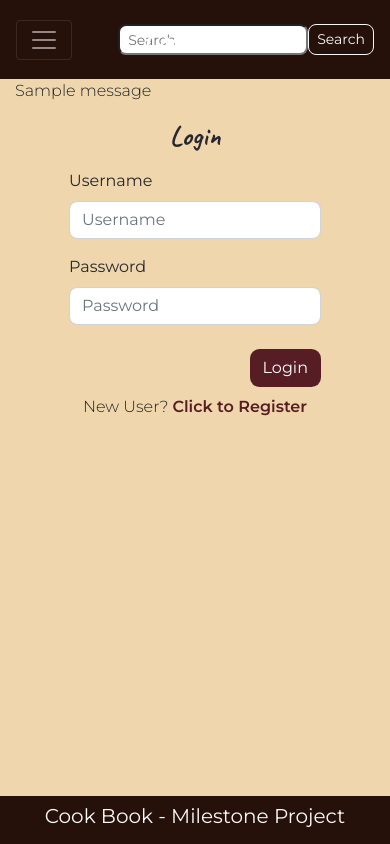
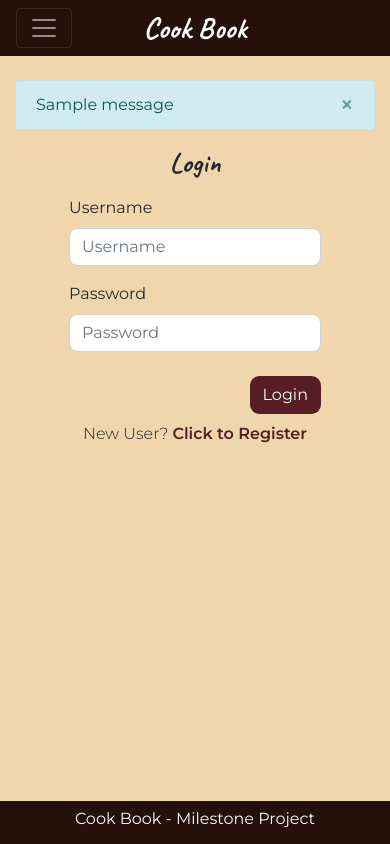
Before and after one commit to irinanita/cook-book, a Flask app: page /autentication in a window 390 px wide. Run offline with Flask 2, Linux system fonts and the light colour scheme; one stand-in notice (Sample message) is shown; some libraries are stand-ins or nearby versions.

Commit message:
Code refactoring and minor styling

```diff
--- a/app.py
+++ b/app.py
@@ -211,7 +211,6 @@ def update_recipe(recipe_id):
         flash("In order to use the cook book please login")
         return redirect(url_for('autentication'))
     keys_list=[]
-    message=""
     recipe=mongo.db.recipes.find_one({"_id":ObjectId(recipe_id)})
     recipes_dict=request.form.to_dict()
     print(recipe['diet'],"recipe")
@@ -401,7 +400,7 @@ def insert_recipe():
         if keys_list_steps:
             keys_list.append('steps')
         if keys_list:
-            message="Please fill in the following data"
+            message="Please fill in the following data:"
         else:
             recipes_dict["views"]=0
             recipes=mongo.db.recipes
--- a/static/css/style.css
+++ b/static/css/style.css
@@ -19,10 +19,6 @@ body{
     font-family: 'Montserrat', sans-serif;
     font-weight: 300;
 }
-
-/*.custom-select{*/
-/*    width:auto;*/
-/*}*/
 
 h2,h3,h4{
     font-family: 'Caveat', cursive;
@@ -158,6 +154,7 @@ a:hover{
 .btn-submit-form{
     background-color: #DF2935;
 }
+
 .img-container{
     overflow: hidden;
     border: 10px solid #fafafa;
@@ -214,3 +211,8 @@ a:hover{
     width:70%;
     margin:0 auto;
 }
+
+.alert-danger{
+    background-color: #DF2935;
+    color:#fafafa;
+}
--- a/templates/base.html
+++ b/templates/base.html
@@ -20,7 +20,7 @@
         <button class="navbar-toggler" type="button" data-toggle="collapse" data-target="#navbarSupportedContent" aria-controls="navbarSupportedContent" aria-expanded="false" aria-label="Toggle navigation">
             <span class="navbar-toggler-icon"></span>
         </button>
-        <div class="collapse navbar-collapse flex-column" id="navbarSupportedContent">
+        <div class="collapse navbar-collapse" id="navbarSupportedContent">
 
             <ul class="navbar-nav mr-auto">
                 <li class="nav-item">
@@ -38,14 +38,12 @@
                     <a class="nav-link" href="{{url_for('autentication')}}">{{"Log Out" if 'user' in session else "Log In"}}</a>
                 </li>
             </ul>
+            <form method="GET" action="{{url_for('recipes')}}" class="form-inline my-2 my-lg-0">
+                <input class="form-control-sm  mr-2" name="keyword" type="search" placeholder="Search" aria-label="Search" value="{{keyword if keyword }}">
+                <button class="btn btn-outline-light btn-sm my-2 my-sm-0" type="submit">Search</button>
+            </form>
            </div>
 
-            <form method="GET" action="{{url_for('recipes')}}" class="form-inline my-2 my-lg-0">
-                <input class="form-control-sm  mr-sm-2" name="keyword" type="search" placeholder="Search" aria-label="Search" value="{{keyword if keyword }}">
-                <button class="btn btn-outline-light btn-sm my-2 my-sm-0" type="submit">Search</button>
-            </form>
-
-        </div>
     </nav>
      {% if session['user']%}
 
@@ -63,7 +61,7 @@
         {% block content %} {% endblock %}
     </div>
     <footer class="footer text-center mt-5 p-2">
-        <h5> Cook Book - Milestone Project</h5>
+        <h6> Cook Book - Milestone Project</h6>
     </footer>
     </div>
     <!--Bootstrap JQuery and JS --->
--- a/templates/home.html
+++ b/templates/home.html
@@ -17,7 +17,7 @@
     <div class="col-md-6 col-lg-3">
         <a class="text-reset" href="{{url_for('view_recipe',recipe_id=recipe._id)}}">
             <div class="img-container" style="background-image: url({{recipe['image']}}); background-size: cover; padding-top: 60%;"> </div>
-        <h6 class="recipe-card">{{recipe['title']}}</h6>
+        <h6 class="recipe-card text-truncate">{{recipe['title']}}</h6>
        <!--{{recipe._id.generation_time}}-->
         </a>
     </div>
--- a/templates/login.html
+++ b/templates/login.html
@@ -1,19 +1,17 @@
-{%extends 'base.html'%}
-{%block content%}
-{%if message%}
-<div>
-   <p>{{message}}</p>
+{%extends 'base.html'%} {%block content%}
+{% with messages = get_flashed_messages() %}
+{% if messages %}
+{% for message in messages %}
+<div class="alert alert-info alert-dismissible fade show mt-4" role="alert">
+    <div class=flashes>
+        <strong>{{message}}</strong>
+        <button type="button" class="close" data-dismiss="alert" aria-label="Close">
+            <span aria-hidden="true">&times;</span>
+        </button>
+    </div>
 </div>
-{%endif%}
-{% with messages = get_flashed_messages() %}
-  {% if messages %}
-    <div class=flashes>
-    {% for message in messages %}
-      <p>{{ message }}</p>
-    {% endfor %}
-    </div>
-  {% endif %}
-{% endwith %}
+
+{% endfor %} {% endif %} {% endwith %}
 <h3 class="section__heading--darkgreen text-center mt-3">Login</h3>
 <form class="mt-3 form--login" action="{{url_for('login')}}" method="POST">
     <div class="form-group">
@@ -25,8 +23,8 @@
         <input type="password" class="form-control" value="" name="password" placeholder="Password" required>
     </div>
     <div class="mt-4 clearfix">
-    <button type="submit" class="btn btn-primary float-right" name="submit" value="submit">Login</button>
+        <button type="submit" class="btn btn-primary float-right" name="submit" value="submit">Login</button>
     </div>
 </form>
-    <p class="mt-2 text-center"> New User? <a class="new-user" href="{{url_for('new_user')}}"><span class="fw-600">Click to Register</span></a></p>
+<p class="mt-2 text-center"> New User? <a class="new-user" href="{{url_for('new_user')}}"><span class="fw-600">Click to Register</span></a></p>
 {%endblock%}
--- a/templates/my_recipes.html
+++ b/templates/my_recipes.html
@@ -23,7 +23,7 @@
         <span class="recipe-tab">{{recipe._id.generation_time.strftime("%d %b %Y, %H:%M")}}</span>
         <a class="text-reset" href="{{url_for('view_recipe',recipe_id=recipe._id)}}">
             <div class="img-container" style="background-image: url({{recipe['image']}}); background-size: cover; padding-top: 60%;"> </div>
-            <h6 class="recipe-card">{{recipe['title']}}</h6>
+            <h6 class="recipe-card text-truncate">{{recipe['title']}}</h6>
         </a>
        <div class="row">
            <div class="col">
--- a/templates/view_recipe.html
+++ b/templates/view_recipe.html
@@ -21,7 +21,7 @@
     </div>
     <div class="col-lg-8">
         <div class="mt-3 mt-md-0">
-            <img class="img-fluid" alt="Tasty Food" src="https://upload.wikimedia.org/wikipedia/commons/thumb/6/6d/Good_Food_Display_-_NCI_Visuals_Online.jpg/1024px-Good_Food_Display_-_NCI_Visuals_Online.jpg"></img>
+          <div class="img-container" style="background-image: url({{recipe.image}}); background-size: cover; padding-top: 60%;"></div>
         </div>
     </div>
 </div>
```
Also changed, not shown: templates/add_recipe.html (+8 -9 lines), templates/edit_recipe.html (+9 -7 lines).
